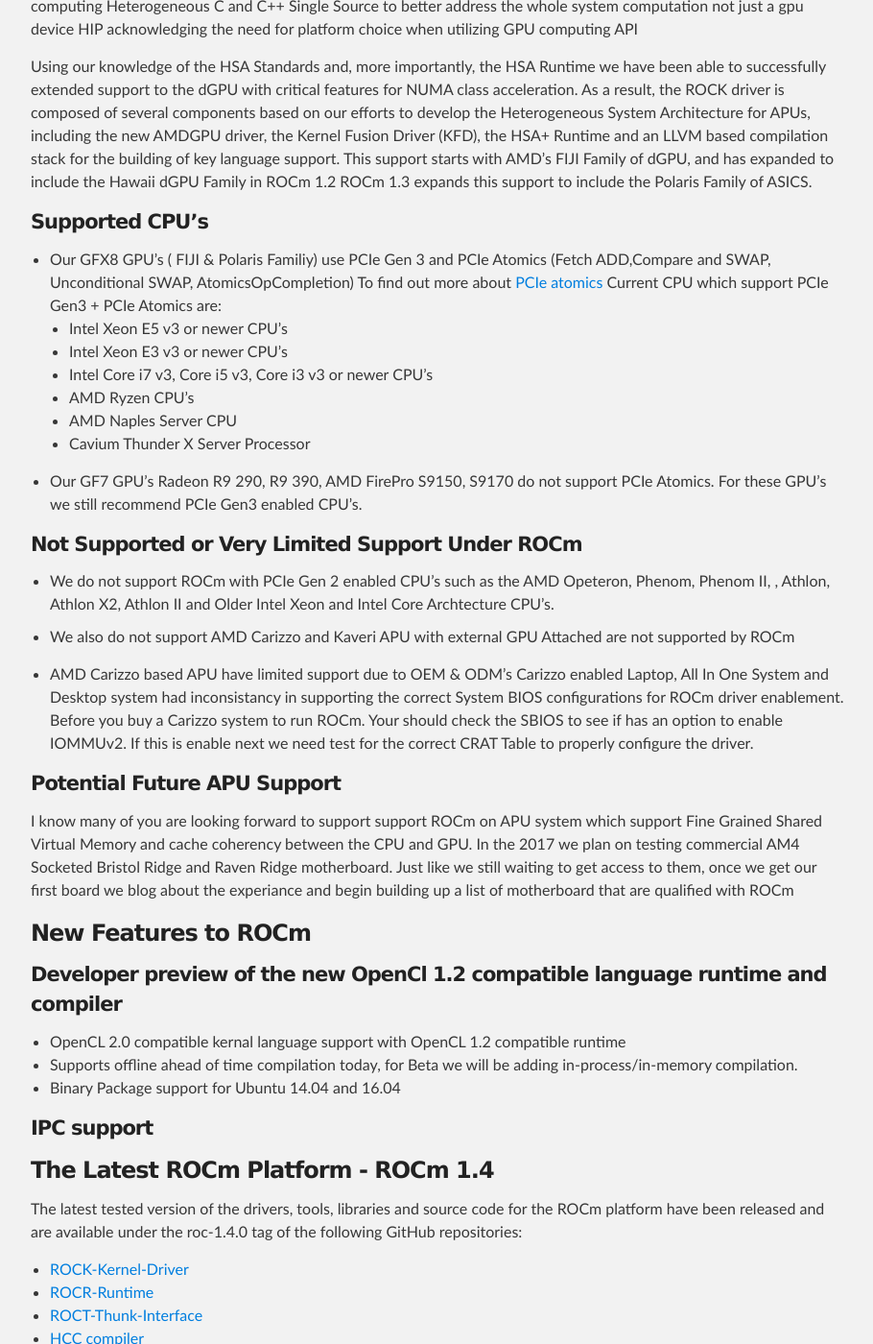
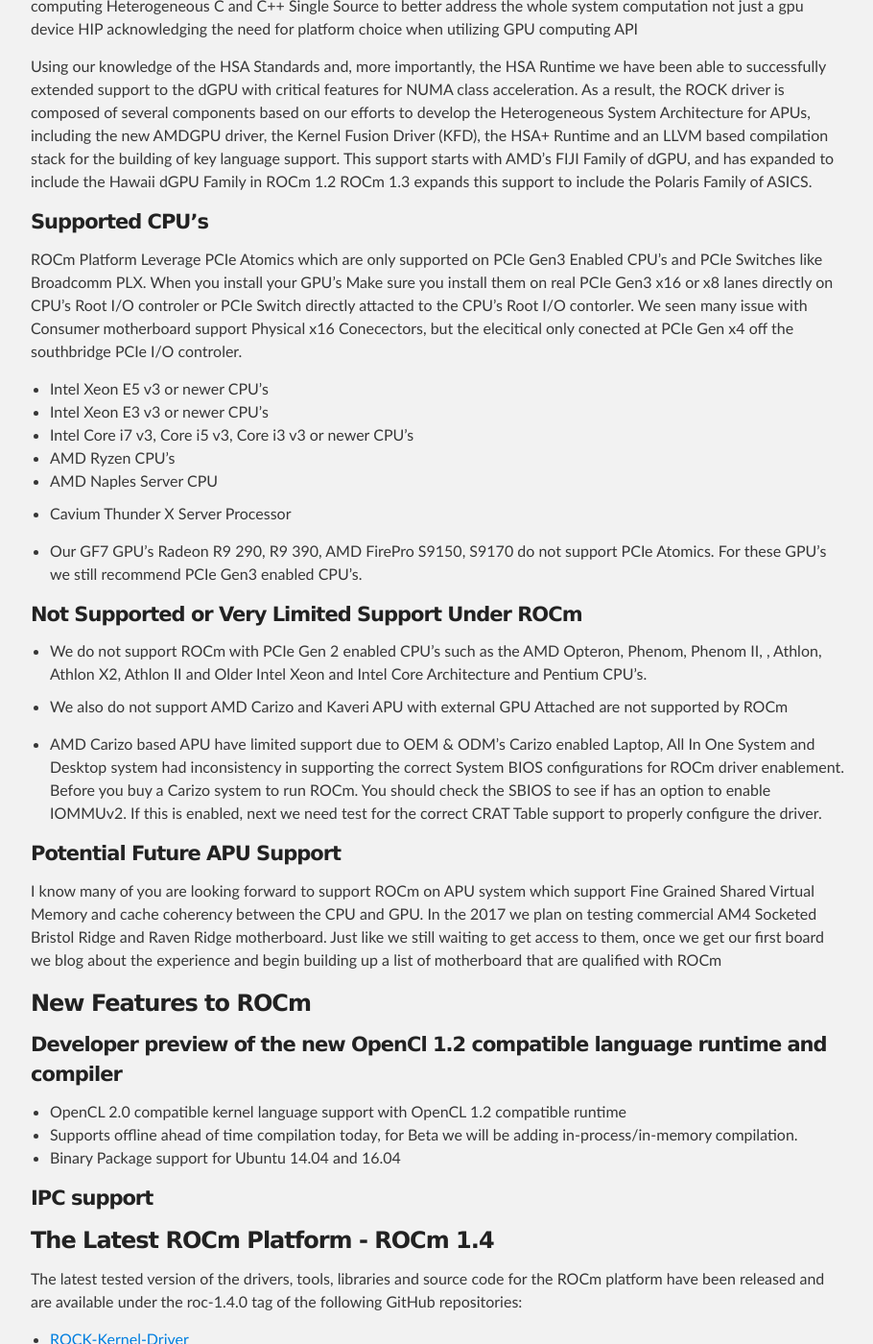
Before and after one commit to ROCm/ROCm.github.io, a Jekyll site: the page built from install.md, in a window 1280 px wide and 1400 px high, scrolled down 706 px. Shown: the whole window at 96% size, without its empty margins (183-1093 px from the left). Built offline with Jekyll 4.4.1, drawn with Linux system fonts in a browser that asks for light colours.

Commit message:
Update install.md

```diff
--- a/install.md
+++ b/install.md
@@ -29,32 +29,32 @@
 ROCm 1.3 expands this support to include the Polaris Family of ASICS.
 
 #### Supported CPU's
+ROCm Platform Leverage PCIe Atomics which are only supported on PCIe Gen3 Enabled CPU's and PCIe Switches like Broadcomm PLX. When you install your GPU's Make sure you install them on real PCIe Gen3 x16 or x8 lanes directly on CPU's Root I/O controler or PCIe Switch directly attacted to the CPU's Root I/O contorler.  We seen many issue with Consumer motherboard support Physical x16 Conecectors, but the elecitical only conected at PCIe Gen x4 off the southbridge PCIe I/O controler.
 
-* Our GFX8 GPU's ( FIJI &  Polaris Familiy) use PCIe Gen 3 and PCIe Atomics (Fetch ADD,Compare and SWAP, Unconditional SWAP, AtomicsOpCompletion) To find out more about [PCIe atomics](https://github.com/RadeonOpenCompute/RadeonOpenCompute.github.io/blob/master/ROCmPCIeFeatures.md)
-Current CPU which support PCIe Gen3 + PCIe Atomics are:
   * Intel Xeon E5 v3 or newer CPU's
   * Intel Xeon E3 v3 or newer CPU's
   * Intel Core i7 v3, Core i5 v3, Core i3 v3 or newer CPU's
   * AMD Ryzen CPU's
   * AMD Naples Server CPU
   * Cavium Thunder X Server Processor
+
 * Our GF7 GPU's Radeon R9 290, R9 390, AMD FirePro S9150, S9170 do not support PCIe Atomics. For these GPU's we still recommend PCIe Gen3 enabled CPU's.
 
 
 #### Not Supported or Very Limited Support Under ROCm
-* We do not support ROCm with PCIe Gen 2 enabled CPU's such as the AMD Opeteron, Phenom, Phenom II, , Athlon, Athlon X2, Athlon II and Older Intel Xeon and Intel Core Archtecture CPU's.
-* We also do not support AMD Carizzo and Kaveri APU with external GPU Attached are not supported by ROCm
+* We do not support ROCm with PCIe Gen 2 enabled CPU's such as the AMD Opteron, Phenom, Phenom II, , Athlon, Athlon X2, Athlon II and Older Intel Xeon and Intel Core Architecture and Pentium CPU's.
+* We also do not support AMD Carizo and Kaveri APU with external GPU Attached are not supported by ROCm
 
-* AMD Carizzo based APU have limited support due to OEM & ODM's Carizzo enabled Laptop, All In One System and Desktop system had inconsistancy in supporting the correct System BIOS configurations for ROCm driver enablement. Before you buy a Carizzo system to run ROCm.  Your should check the SBIOS to see if has an option to enable IOMMUv2. If this is enable next we need test for  the correct CRAT Table to properly configure the driver.
+* AMD Carizo based APU have limited support due to OEM & ODM's Carizo enabled Laptop, All In One System and Desktop system had inconsistency in supporting the correct System BIOS configurations for ROCm driver enablement. Before you buy a Carizo system to run ROCm.  You should check the SBIOS to see if has an option to enable IOMMUv2. If this is enabled, next we need test for the correct CRAT Table support to properly configure the driver.
 
 #### Potential Future APU Support
-I know many of you are looking forward to support support ROCm on APU system which support Fine Grained Shared Virtual Memory and cache coherency between the CPU and GPU. In the 2017 we plan on testing commercial AM4 Socketed Bristol Ridge and Raven Ridge motherboard. Just like we still waiting to get access to them, once we get our first board we blog about the experiance and begin building up a list of motherboard that are qualified with ROCm
+I know many of you are looking forward to support ROCm on APU system which support Fine Grained Shared Virtual Memory and cache coherency between the CPU and GPU. In the 2017 we plan on testing commercial AM4 Socketed Bristol Ridge and Raven Ridge motherboard. Just like we still waiting to get access to them, once we get our first board we blog about the experience and begin building up a list of motherboard that are qualified with ROCm
 
 ### New Features to ROCm
 
 #### Developer preview of the new OpenCl 1.2 compatible language runtime and compiler
 
- * OpenCL 2.0 compatible kernal language support with OpenCL 1.2 compatible runtime
+ * OpenCL 2.0 compatible kernel language support with OpenCL 1.2 compatible runtime
  * Supports offline ahead of time compilation today, for Beta we will be adding in-process/in-memory compilation.
  * Binary Package support for Ubuntu 14.04 and 16.04
 
```
